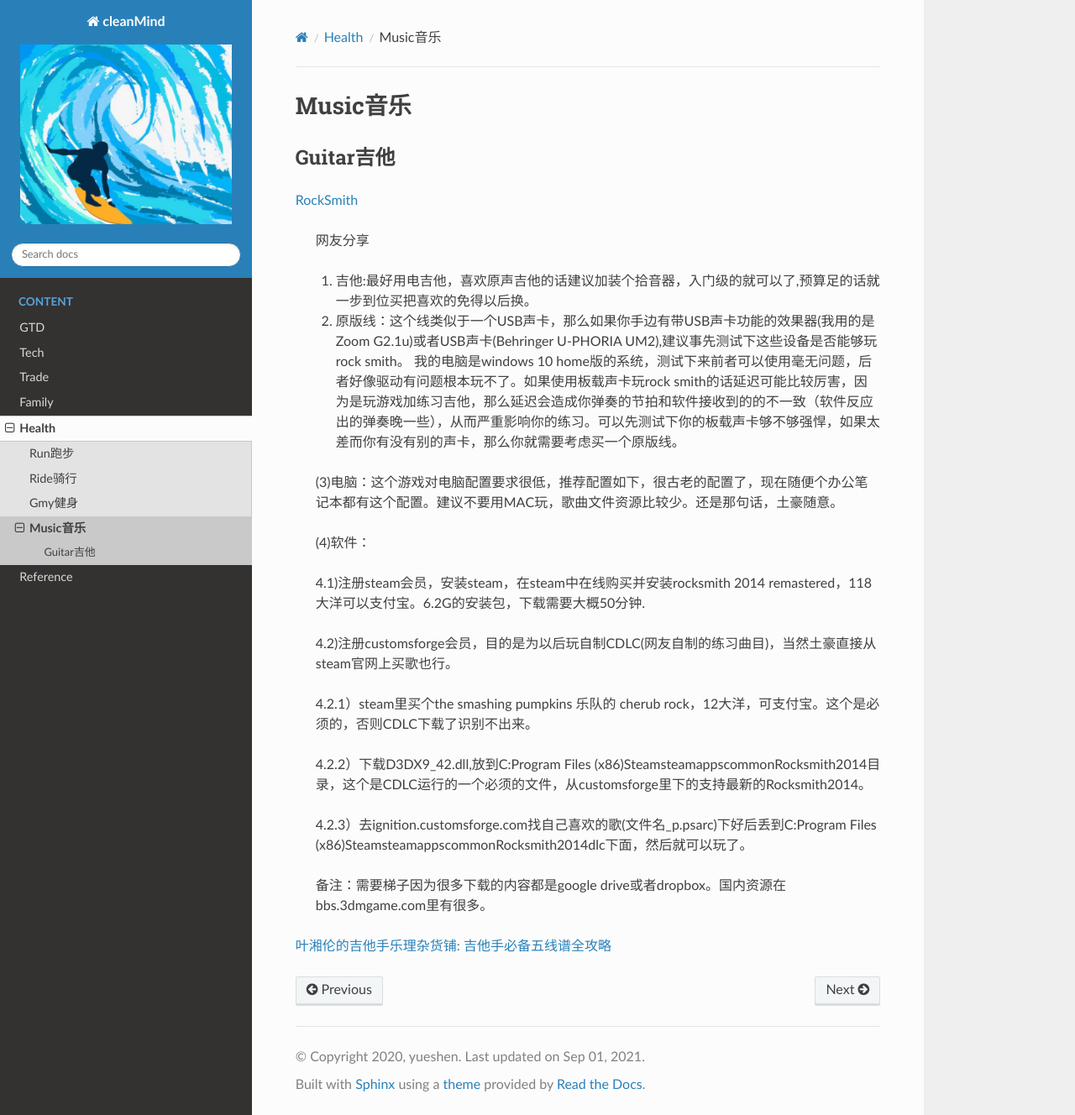
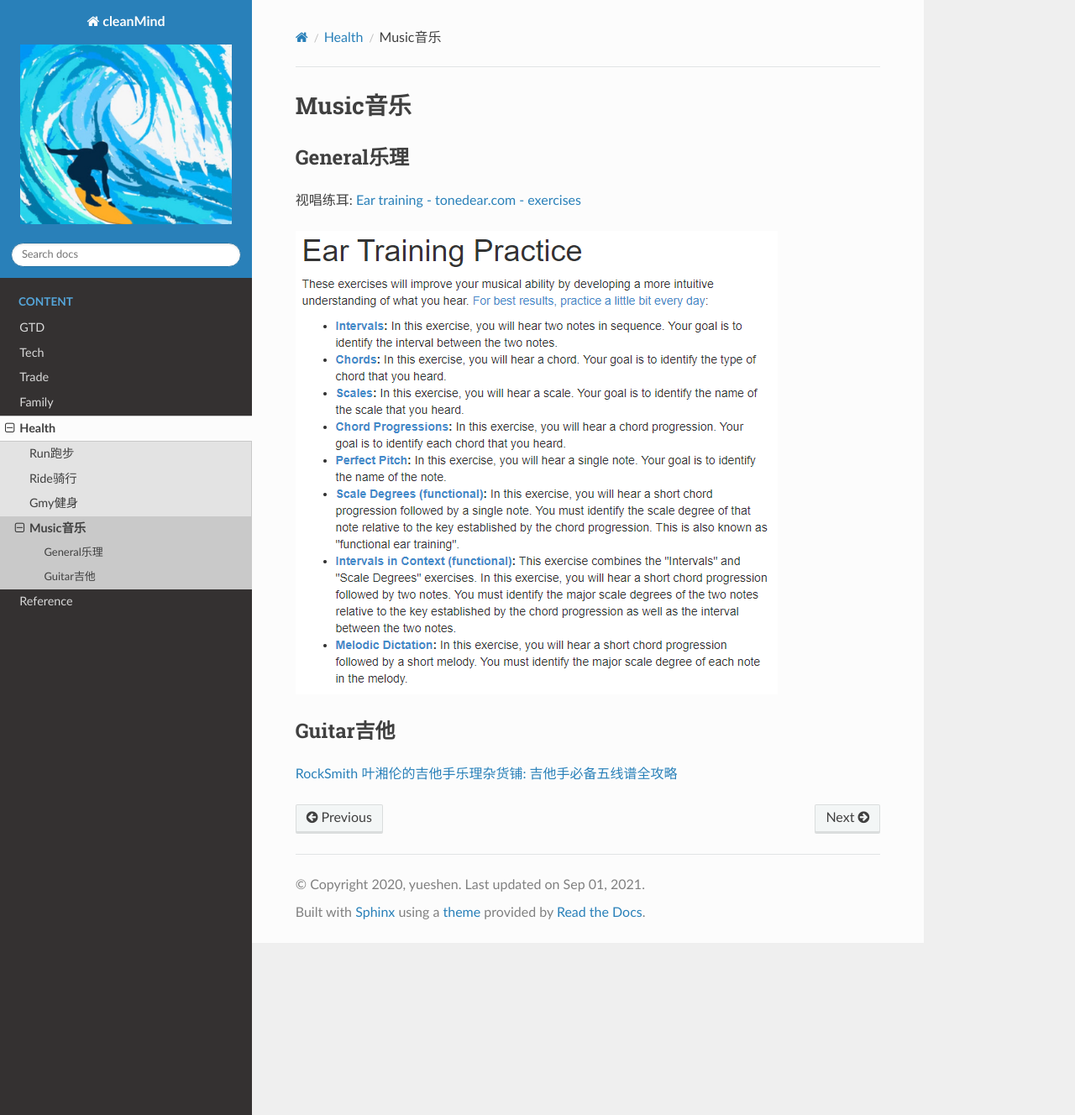
Before and after one commit to alphajayGithub/alphajayGithub.github.io, a Sphinx documentation site: the page built from docs/source/Health/Health_Music.rst, in a window 1280 px wide and 1328 px high. Shown: the whole window at 84% size. Built offline with Sphinx 7.4.7 and the Read the Docs theme 2.0.0, drawn with Linux system fonts in a browser that asks for light colours.

Commit message:
update: add the music ear training link

```diff
--- a/docs/source/Health/Health_Music.rst
+++ b/docs/source/Health/Health_Music.rst
@@ -3,33 +3,18 @@
 Music音乐
 ========================================
 
+General乐理
+----------------
+
+视唱练耳:
+`Ear training - tonedear.com - exercises <https://tonedear.com/>`_
+
+.. image:: pic/music_210901_earTraningExercise.png
+
+
 Guitar吉他
 ----------------
 
-`RockSmith <https://www.gamesrocket.com/rocksmith-2014-pc-mac.html/>`_
-
-    网友分享
-
-    (1) 吉他:最好用电吉他，喜欢原声吉他的话建议加装个拾音器，入门级的就可以了,预算足的话就一步到位买把喜欢的免得以后换。
-
-    (2) 原版线：这个线类似于一个USB声卡，那么如果你手边有带USB声卡功能的效果器(我用的是Zoom G2.1u)或者USB声卡(Behringer U-PHORIA UM2),建议事先测试下这些设备是否能够玩rock smith。 我的电脑是windows 10 home版的系统，测试下来前者可以使用毫无问题，后者好像驱动有问题根本玩不了。如果使用板载声卡玩rock smith的话延迟可能比较厉害，因为是玩游戏加练习吉他，那么延迟会造成你弹奏的节拍和软件接收到的的不一致（软件反应出的弹奏晚一些），从而严重影响你的练习。可以先测试下你的板载声卡够不够强悍，如果太差而你有没有别的声卡，那么你就需要考虑买一个原版线。
-
-    (3)电脑：这个游戏对电脑配置要求很低，推荐配置如下，很古老的配置了，现在随便个办公笔记本都有这个配置。建议不要用MAC玩，歌曲文件资源比较少。还是那句话，土豪随意。
-
-    (4)软件：
-
-    4.1)注册steam会员，安装steam，在steam中在线购买并安装rocksmith 2014 remastered，118大洋可以支付宝。6.2G的安装包，下载需要大概50分钟.
-
-    4.2)注册customsforge会员，目的是为以后玩自制CDLC(网友自制的练习曲目)，当然土豪直接从steam官网上买歌也行。
-
-    4.2.1）steam里买个the smashing pumpkins 乐队的 cherub rock，12大洋，可支付宝。这个是必须的，否则CDLC下载了识别不出来。
-
-    4.2.2）下载D3DX9_42.dll,放到C:\Program Files (x86)\Steam\steamapps\common\Rocksmith2014目录，这个是CDLC运行的一个必须的文件，从customsforge里下的支持最新的Rocksmith2014。
-
-    4.2.3）去ignition.customsforge.com找自己喜欢的歌(文件名_p.psarc)下好后丢到C:\Program Files (x86)\Steam\steamapps\common\Rocksmith2014\dlc下面，然后就可以玩了。
-
-    备注：需要梯子因为很多下载的内容都是google drive或者dropbox。国内资源在bbs.3dmgame.com里有很多。
-
-
+`RockSmith <https://www.gamesrocket.com/rocksmith-2014-pc-mac.html>`_
 `叶湘伦的吉他手乐理杂货铺: <https://zhuanlan.zhihu.com/ylzhp>`_
 `吉他手必备五线谱全攻略  <https://zhuanlan.zhihu.com/p/129873240>`_
```
Also changed, not shown: docs/source/Health/pic/music_210901_earTraningExercise.png (added), docs/source/Reference.rst (line endings or trailing spaces).
